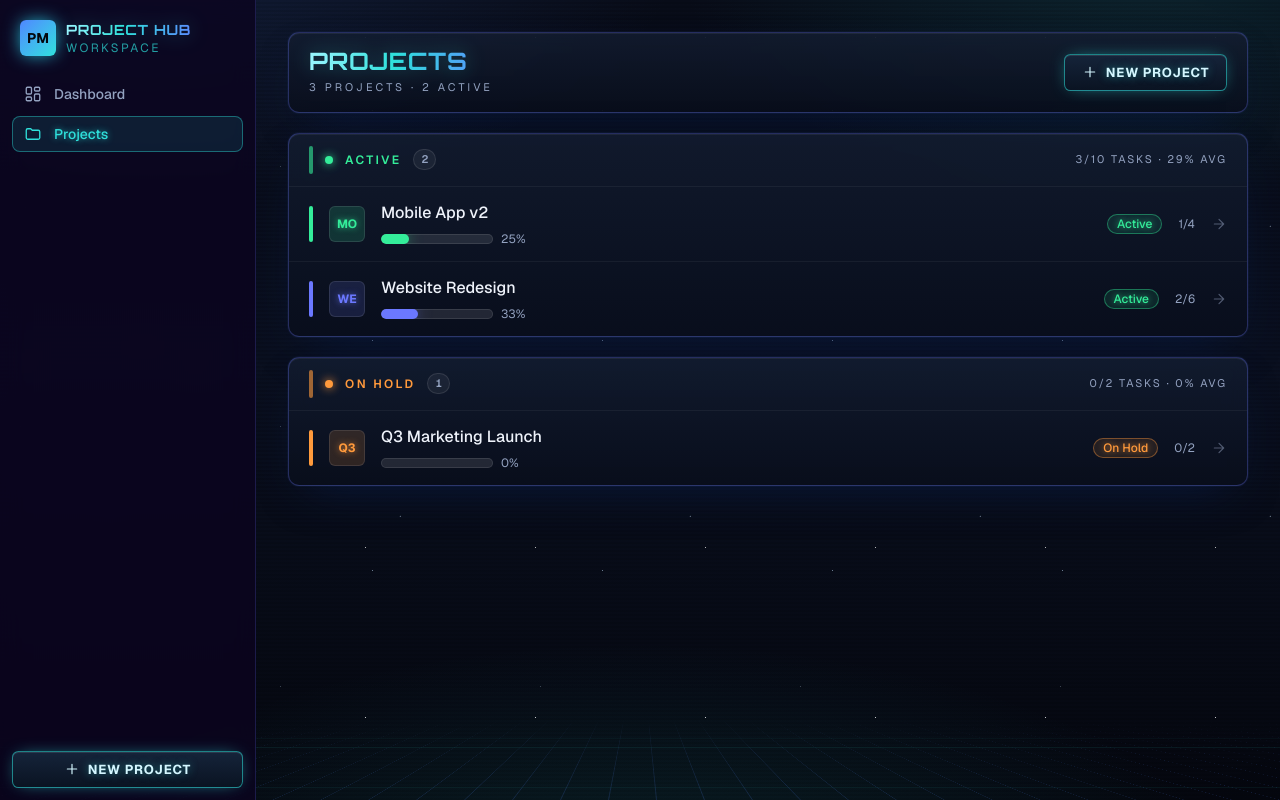
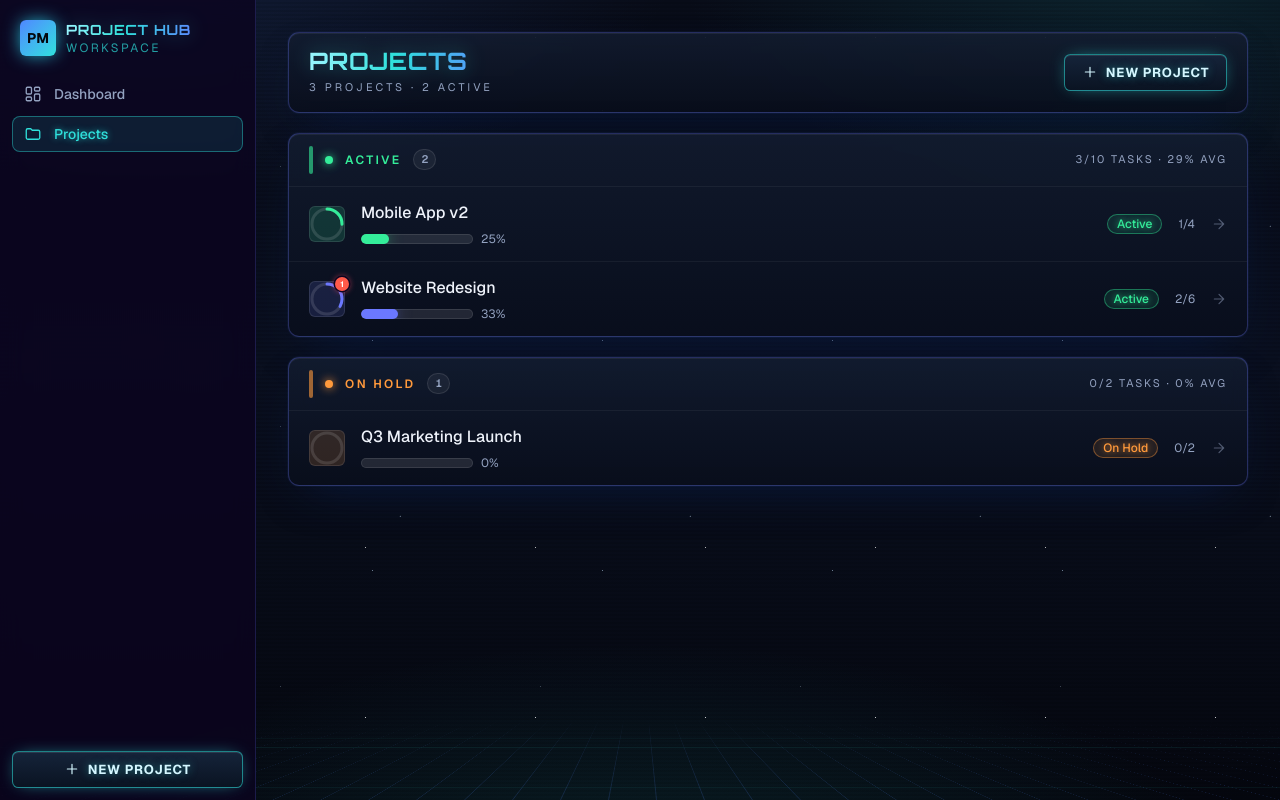
Before and after one commit to raf1914/project-management-app, a Next.js app in the folder pm-demo/: page /projects in a window 1280 px wide. Built offline with nearby package versions, Linux system fonts and the light colour scheme.

Commit message:
improve project rings

```diff
--- a/pm-demo/app/projects/[id]/page.tsx
+++ b/pm-demo/app/projects/[id]/page.tsx
@@ -11,6 +11,7 @@ import {
 } from "@/lib/ui";
 import { KanbanBoard } from "@/components/kanban";
 import { ProjectCompletionSection } from "@/components/project-completion-section";
+import { ProjectAvatar } from "@/components/project-avatar";
 import { Badge } from "@/components/ui";
 import { ConfirmButton } from "@/components/form-buttons";
 import { TrashIcon } from "@/components/icons";
@@ -58,12 +59,12 @@ export default async function ProjectDetailPage({ params }: Props) {
       {/* Command strip: identity + project actions */}
       <header className="panel flex flex-col gap-4 p-5 sm:flex-row sm:items-start sm:justify-between">
         <div className="flex min-w-0 items-start gap-4">
-          <span
-            className={`flex h-12 w-12 shrink-0 items-center justify-center rounded-xl text-base font-bold text-glow-sm ring-1 ring-inset ring-white/10 ${color.bg} ${color.text}`}
-            aria-hidden
-          >
-            {project.name.slice(0, 2).toUpperCase()}
-          </span>
+          <ProjectAvatar
+            color={project.color}
+            progress={progress}
+            overdueCount={overdueCount}
+            size="lg"
+          />
           <div className="min-w-0">
             <div className="flex flex-wrap items-center gap-3">
               <h1 className="break-words font-display text-2xl font-bold leading-none tracking-wide holo-text">
--- /dev/null
+++ b/pm-demo/components/project-avatar.tsx
@@ -0,0 +1,68 @@
+import { PROJECT_COLOR_META } from "@/lib/ui";
+import type { ProjectColor } from "@/lib/types";
+
+const R = 15;
+const C = 2 * Math.PI * R; // circumference ≈ 94.25
+
+export function ProjectAvatar({
+  color,
+  progress,
+  overdueCount = 0,
+  size = "md",
+}: {
+  color: ProjectColor;
+  progress: number;
+  overdueCount?: number;
+  size?: "sm" | "md" | "lg";
+}) {
+  const meta = PROJECT_COLOR_META[color];
+  const arc = (progress / 100) * C;
+
+  const sizeClass =
+    size === "sm" ? "h-9 w-9" : size === "lg" ? "h-12 w-12" : "h-10 w-10";
+  const roundedClass =
+    size === "sm" ? "rounded-md" : size === "lg" ? "rounded-xl" : "rounded-lg";
+
+  return (
+    <span
+      className={`relative shrink-0 ${sizeClass} ${roundedClass} ${meta.bg} ring-1 ring-inset ring-white/10`}
+      aria-hidden
+    >
+      {/* Progress ring */}
+      <svg
+        viewBox="0 0 36 36"
+        className={`h-full w-full -rotate-90 ${meta.text}`}
+      >
+        {/* Track */}
+        <circle
+          cx="18"
+          cy="18"
+          r={R}
+          fill="none"
+          strokeWidth="3"
+          stroke="rgba(255,255,255,0.12)"
+        />
+        {/* Arc — only render when there's measurable progress */}
+        {arc > 0 && (
+          <circle
+            cx="18"
+            cy="18"
+            r={R}
+            fill="none"
+            strokeWidth="3"
+            stroke="currentColor"
+            strokeLinecap="round"
+            strokeDasharray={`${arc} ${C}`}
+          />
+        )}
+      </svg>
+
+      {/* Overdue badge */}
+      {overdueCount > 0 && (
+        <span className="absolute -right-1 -top-1 flex h-[14px] min-w-[14px] items-center justify-center rounded-full bg-neon-red px-0.5 text-[8px] font-bold leading-none text-white shadow-[0_0_6px_rgba(255,77,109,0.8)] ring-[1.5px] ring-[#0c0420]">
+          {overdueCount > 9 ? "9+" : overdueCount}
+        </span>
+      )}
+    </span>
+  );
+}
--- a/pm-demo/components/project-card.tsx
+++ b/pm-demo/components/project-card.tsx
@@ -1,12 +1,12 @@
 import Link from "next/link";
 import { formatDate } from "@/lib/format";
-import { PROJECT_COLOR_META, PROJECT_STATUS_META } from "@/lib/ui";
+import { PROJECT_STATUS_META } from "@/lib/ui";
 import type { ProjectWithStats } from "@/lib/types";
 import { Badge, ProgressBar } from "./ui";
 import { CheckIcon, ListIcon } from "./icons";
+import { ProjectAvatar } from "./project-avatar";
 
 export function ProjectCard({ project }: { project: ProjectWithStats }) {
-  const color = PROJECT_COLOR_META[project.color];
   const status = PROJECT_STATUS_META[project.status];
 
   return (
@@ -16,12 +16,12 @@ export function ProjectCard({ project }: { project: ProjectWithStats }) {
     >
       <div className="flex items-start justify-between gap-3">
         <div className="flex min-w-0 items-center gap-3">
-          <span
-            className={`flex h-10 w-10 shrink-0 items-center justify-center rounded-lg text-sm font-bold ring-1 ring-inset ring-white/10 text-glow-sm ${color.bg} ${color.text}`}
-            aria-hidden
-          >
-            {project.name.slice(0, 2).toUpperCase()}
-          </span>
+          <ProjectAvatar
+            color={project.color}
+            progress={project.progress}
+            overdueCount={project.overdueCount}
+            size="md"
+          />
           <h3 className="min-w-0 break-words font-semibold text-ink transition-colors group-hover:text-neon-cyan group-hover:text-glow-sm">
             {project.name}
           </h3>
--- a/pm-demo/components/project-row.tsx
+++ b/pm-demo/components/project-row.tsx
@@ -3,6 +3,7 @@ import { PROJECT_COLOR_META, PROJECT_STATUS_META } from "@/lib/ui";
 import type { ProjectWithStats } from "@/lib/types";
 import { Badge, ProgressBar } from "./ui";
 import { ArrowRightIcon } from "./icons";
+import { ProjectAvatar } from "./project-avatar";
 
 /**
  * A clickable project "mission row" — the shared list item used by the
@@ -16,16 +17,12 @@ export function ProjectRow({ project }: { project: ProjectWithStats }) {
       href={`/projects/${project.id}`}
       className="group flex items-center gap-4 px-5 py-3.5 transition-colors hover:bg-white/[0.03]"
     >
-      <span
-        className={`h-9 w-1 shrink-0 rounded-full ${color.bar}`}
-        aria-hidden
+      <ProjectAvatar
+        color={project.color}
+        progress={project.progress}
+        overdueCount={project.overdueCount}
+        size="sm"
       />
-      <span
-        className={`flex h-9 w-9 shrink-0 items-center justify-center rounded-md text-xs font-bold text-glow-sm ring-1 ring-inset ring-white/10 ${color.bg} ${color.text}`}
-        aria-hidden
-      >
-        {project.name.slice(0, 2).toUpperCase()}
-      </span>
       <div className="min-w-0 flex-1">
         <p className="truncate font-medium text-ink transition-colors group-hover:text-neon-cyan">
           {project.name}
--- a/pm-demo/lib/data.ts
+++ b/pm-demo/lib/data.ts
@@ -25,6 +25,7 @@ function progressOf(tasks: Task[]): number {
 }
 
 export const getProjects = cache(async (): Promise<ProjectWithStats[]> => {
+  const today = todayLocal();
   return db.projects
     .map((project) => {
       const tasks = db.tasks.filter((t) => t.projectId === project.id);
@@ -33,6 +34,9 @@ export const getProjects = cache(async (): Promise<ProjectWithStats[]> => {
         taskCount: tasks.length,
         doneCount: tasks.filter((t) => t.status === "done").length,
         progress: progressOf(tasks),
+        overdueCount: tasks.filter(
+          (t) => t.status !== "done" && t.dueDate !== null && t.dueDate < today,
+        ).length,
       };
     })
     .sort((a, b) => b.createdAt.localeCompare(a.createdAt));
--- a/pm-demo/lib/types.ts
+++ b/pm-demo/lib/types.ts
@@ -47,6 +47,8 @@ export interface ProjectWithStats extends Project {
   doneCount: number;
   /** Percentage of tasks completed, 0–100. */
   progress: number;
+  /** Number of non-done tasks whose due date is in the past. */
+  overdueCount: number;
 }
 
 export interface DashboardStats {
```
